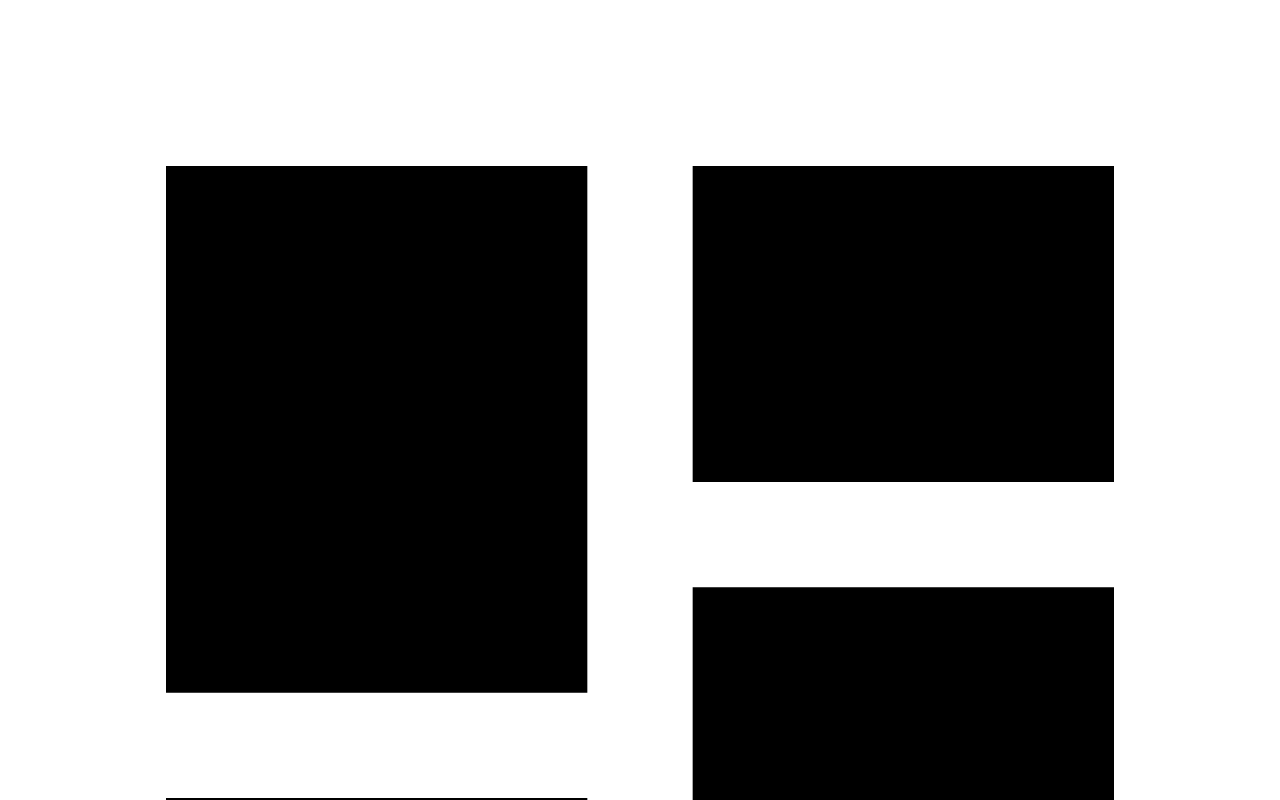
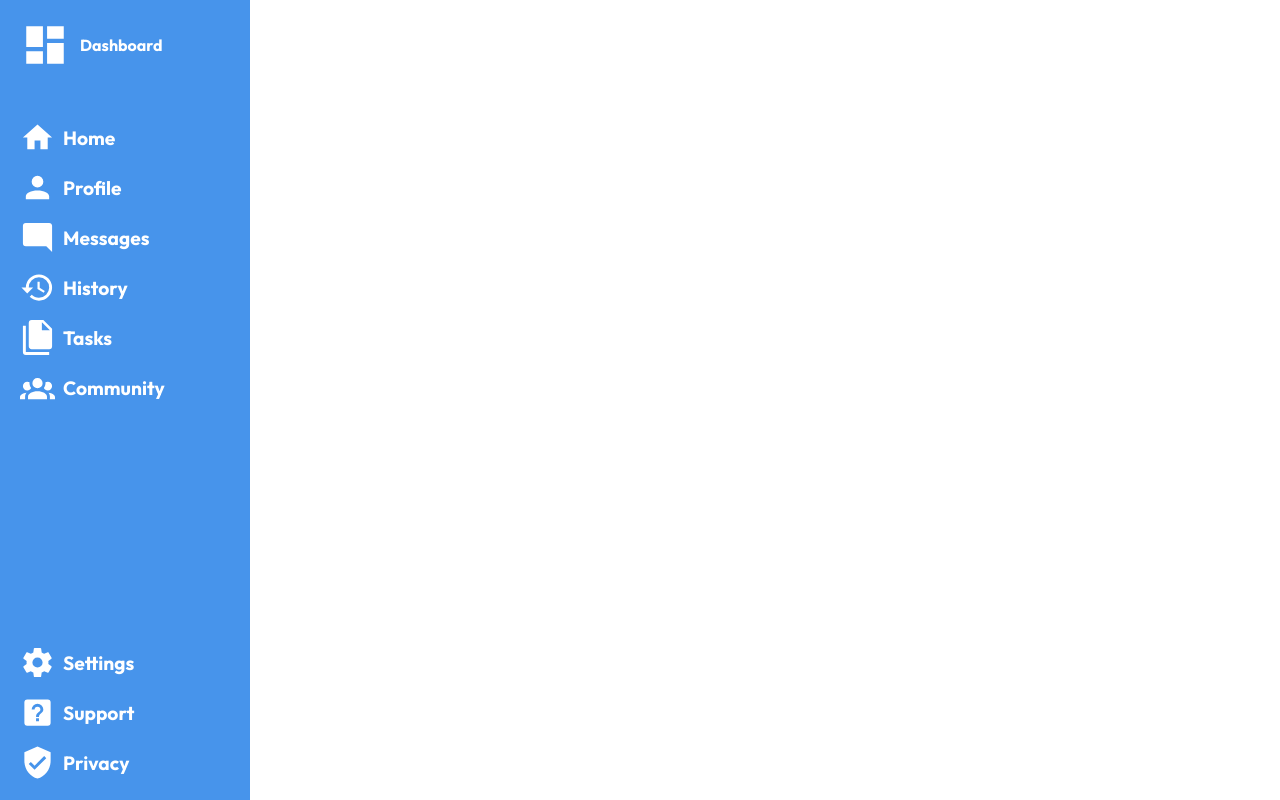
Before and after one commit to AutoAFK/admin-dashboard, a plain HTML site: page index.html in a window 1280 px wide. Shown: the top 800 px of the page. Drawn offline with Linux system fonts and the light colour scheme.

Commit message:
designed the navigation bar

```diff
--- a/index.html
+++ b/index.html
@@ -17,7 +17,7 @@
     <div class="container">
       <div class="nav">
         <div class="logo">
-          <svg xmlns="http://www.w3.org/2000/svg" viewBox="0 0 24 24">
+          <svg class="logo-icon" xmlns="http://www.w3.org/2000/svg" viewBox="0 0 24 24">
             <title>view-dashboard</title>
             <path
               d="M13,3V9H21V3M13,21H21V11H13M3,21H11V15H3M3,13H11V3H3V13Z"
--- a/styles/styles.css
+++ b/styles/styles.css
@@ -0,0 +1,79 @@
+* {
+  padding: 0;
+  margin: 0;
+  list-style-type: none;
+  box-sizing: border-box;
+}
+
+html {
+  font-family: "Outfit", "Times New Roman", Times, serif;
+  font-weight: bold;
+}
+
+body {
+  width: 100vw;
+  height: 100vh;
+  font-size: 16px;
+}
+
+.container {
+  height: 100%;
+  width: 100%;
+
+  display: flex;
+}
+
+.nav {
+  flex: 1 1 auto;
+  max-width: 250px;
+  padding: 20px;
+  background-color: hsl(212, 80%, 60%);
+  color: #fff;
+
+  display: flex;
+  flex-direction: column;
+  gap: 50px;
+}
+
+.logo {
+  display: flex;
+  gap: 10px;
+  align-items: center;
+}
+
+.logo-icon {
+  width: 50px;
+  height: auto;
+  fill: #fff;
+}
+
+.general,
+.preferences {
+  display: flex;
+  flex-direction: column;
+  gap: 15px;
+}
+
+li {
+  font-size: 1.2rem;
+  display: flex;
+  align-items: center;
+  gap: 8px;
+}
+
+.nav-icon {
+  width: 35px;
+  height: auto;
+  fill: white;
+}
+
+.links {
+  display: flex;
+  flex-direction: column;
+  justify-content: space-between;
+  height: 100%;
+}
+
+.main {
+  flex: 3 1 auto;
+}
```
